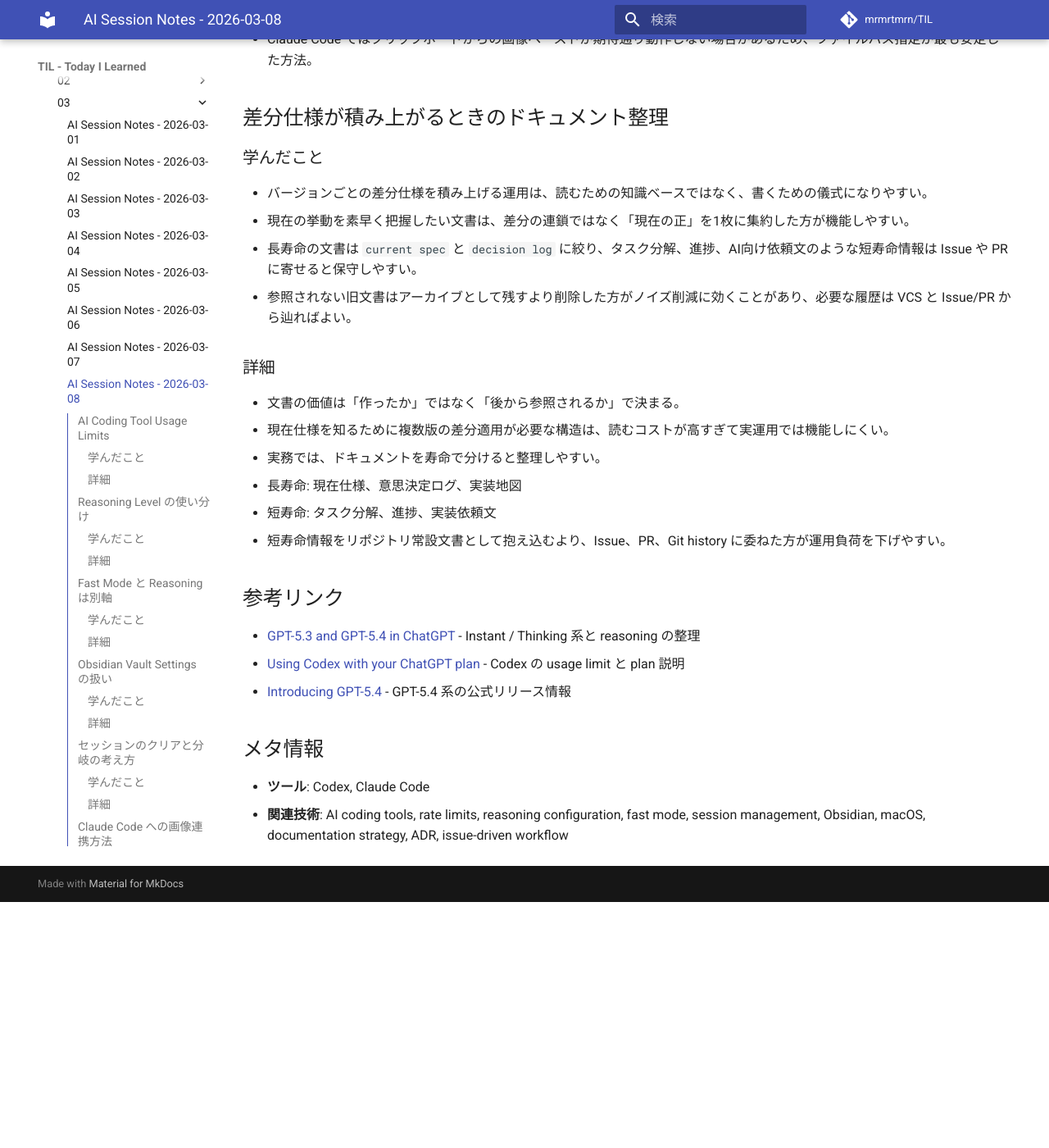
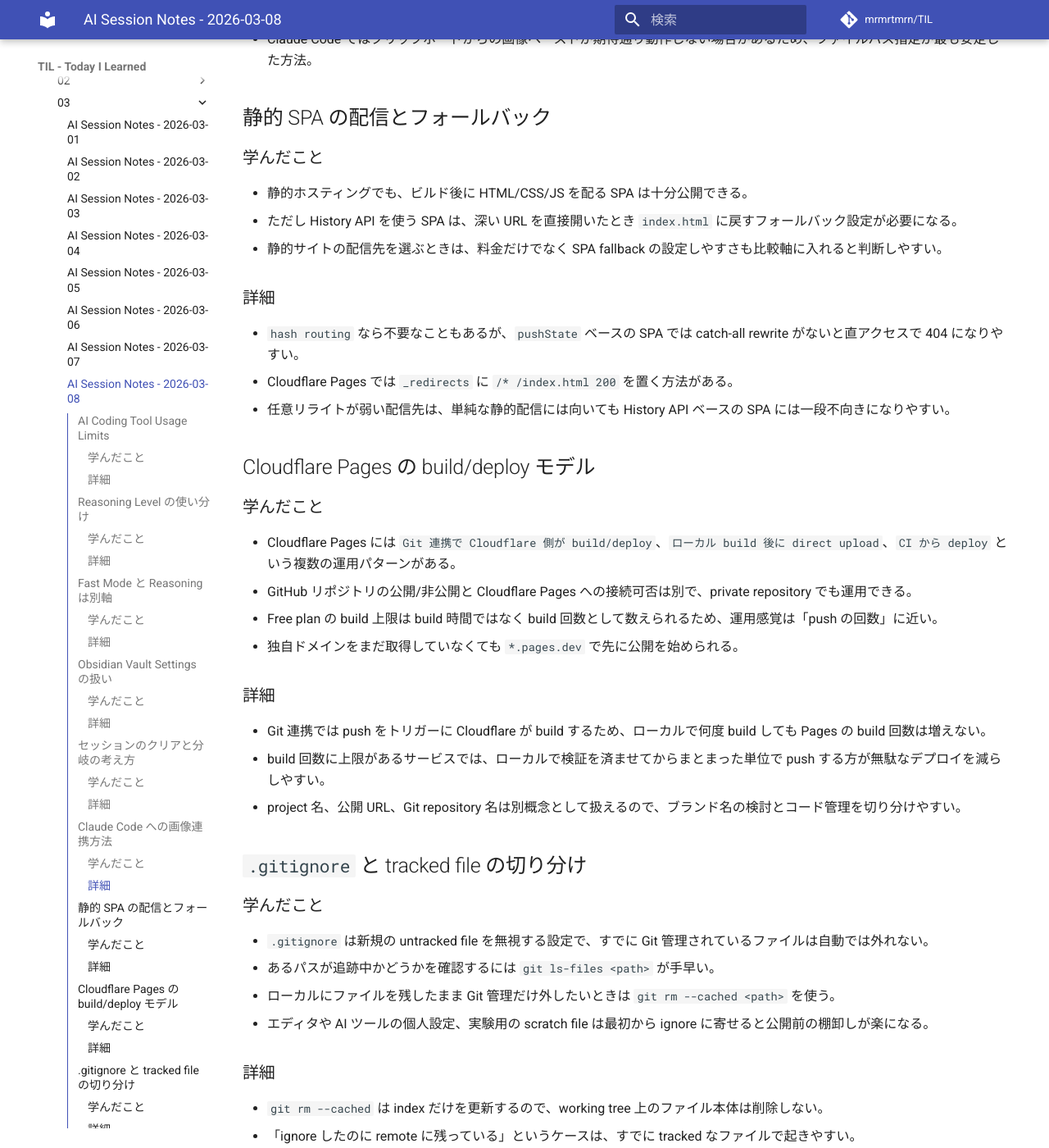
Before and after one commit to mrmrtmrn/TIL, an MkDocs documentation site: the page built from docs/Tech/AI-Sessions/2026/03/2026-03-08.md, in a window 1280 px wide and 1400 px high, scrolled down 2703 px. Shown: the whole window at 82% size. Built offline with MkDocs 1.6.1 and Material for MkDocs 9.7.7, drawn with Linux system fonts in a browser that asks for light colours; comment, search, counter and statistics services are not loaded; before the commit the page ends 3803 px from its top, so only the background shows below that; some of the changed text lies outside the part shown.

Commit message:
feat: 2026-03-08 の AI セッションノートを追加
- 静的 SPA の配信とフォールバック
- Cloudflare Pages の build/deploy モデル
- .gitignore と tracked file の切り分け

```diff
--- a/docs/Tech/AI-Sessions/2026/03/2026-03-08.md
+++ b/docs/Tech/AI-Sessions/2026/03/2026-03-08.md
@@ -86,6 +86,50 @@
   - `Cmd+Ctrl+Shift+3` / `Cmd+Ctrl+Shift+4` — クリップボードにコピー
 - Claude Code ではクリップボードからの画像ペーストが期待通り動作しない場合があるため、ファイルパス指定が最も安定した方法。
 
+## 静的 SPA の配信とフォールバック
+
+### 学んだこと
+
+- 静的ホスティングでも、ビルド後に HTML/CSS/JS を配る SPA は十分公開できる。
+- ただし History API を使う SPA は、深い URL を直接開いたとき `index.html` に戻すフォールバック設定が必要になる。
+- 静的サイトの配信先を選ぶときは、料金だけでなく SPA fallback の設定しやすさも比較軸に入れると判断しやすい。
+
+### 詳細
+
+- `hash routing` なら不要なこともあるが、`pushState` ベースの SPA では catch-all rewrite がないと直アクセスで 404 になりやすい。
+- Cloudflare Pages では `_redirects` に `/* /index.html 200` を置く方法がある。
+- 任意リライトが弱い配信先は、単純な静的配信には向いても History API ベースの SPA には一段不向きになりやすい。
+
+## Cloudflare Pages の build/deploy モデル
+
+### 学んだこと
+
+- Cloudflare Pages には `Git 連携で Cloudflare 側が build/deploy`、`ローカル build 後に direct upload`、`CI から deploy` という複数の運用パターンがある。
+- GitHub リポジトリの公開/非公開と Cloudflare Pages への接続可否は別で、private repository でも運用できる。
+- Free plan の build 上限は build 時間ではなく build 回数として数えられるため、運用感覚は「push の回数」に近い。
+- 独自ドメインをまだ取得していなくても `*.pages.dev` で先に公開を始められる。
+
+### 詳細
+
+- Git 連携では push をトリガーに Cloudflare が build するため、ローカルで何度 build しても Pages の build 回数は増えない。
+- build 回数に上限があるサービスでは、ローカルで検証を済ませてからまとまった単位で push する方が無駄なデプロイを減らしやすい。
+- project 名、公開 URL、Git repository 名は別概念として扱えるので、ブランド名の検討とコード管理を切り分けやすい。
+
+## `.gitignore` と tracked file の切り分け
+
+### 学んだこと
+
+- `.gitignore` は新規の untracked file を無視する設定で、すでに Git 管理されているファイルは自動では外れない。
+- あるパスが追跡中かどうかを確認するには `git ls-files <path>` が手早い。
+- ローカルにファイルを残したまま Git 管理だけ外したいときは `git rm --cached <path>` を使う。
+- エディタや AI ツールの個人設定、実験用の scratch file は最初から ignore に寄せると公開前の棚卸しが楽になる。
+
+### 詳細
+
+- `git rm --cached` は index だけを更新するので、working tree 上のファイル本体は削除しない。
+- 「ignore したのに remote に残っている」というケースは、すでに tracked なファイルで起きやすい。
+- 公開前の確認では `.env` や秘密鍵だけでなく、ローカルツール設定や一時ファイルも見直し対象にすると抜け漏れを減らせる。
+
 ## 差分仕様が積み上がるときのドキュメント整理
 
 ### 学んだこと
@@ -109,8 +153,12 @@
 - [GPT-5.3 and GPT-5.4 in ChatGPT](https://help.openai.com/en/articles/11909943-gpt-53-and-gpt-54-in-chatgpt) - Instant / Thinking 系と reasoning の整理
 - [Using Codex with your ChatGPT plan](https://help.openai.com/en/articles/11369540-using-codex-with-your-chatgpt-plan) - Codex の usage limit と plan 説明
 - [Introducing GPT-5.4](https://openai.com/index/introducing-gpt-5-4/) - GPT-5.4 系の公式リリース情報
+- [Cloudflare Pages Git integration](https://developers.cloudflare.com/pages/get-started/git-integration/) - Git 連携による build/deploy の基本
+- [Cloudflare Pages Redirects](https://developers.cloudflare.com/pages/configuration/redirects/) - SPA fallback 用の `_redirects` 設定
+- [Cloudflare Pages Limits](https://developers.cloudflare.com/pages/platform/limits/) - Free plan の build 回数上限
+- [Renaming a repository](https://docs.github.com/github/administering-a-repository/managing-repository-settings/renaming-a-repository) - repository rename 時の GitHub 側の挙動
 
 ## メタ情報
 
 - **ツール**: Codex, Claude Code
-- **関連技術**: AI coding tools, rate limits, reasoning configuration, fast mode, session management, Obsidian, macOS, documentation strategy, ADR, issue-driven workflow
+- **関連技術**: AI coding tools, rate limits, reasoning configuration, fast mode, session management, Obsidian, macOS, static hosting, SPA routing, Cloudflare Pages, GitHub Actions, Git, gitignore, documentation strategy, ADR, issue-driven workflow
```
